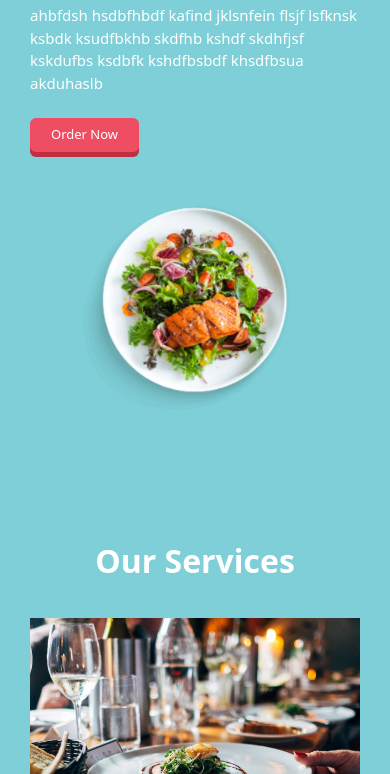
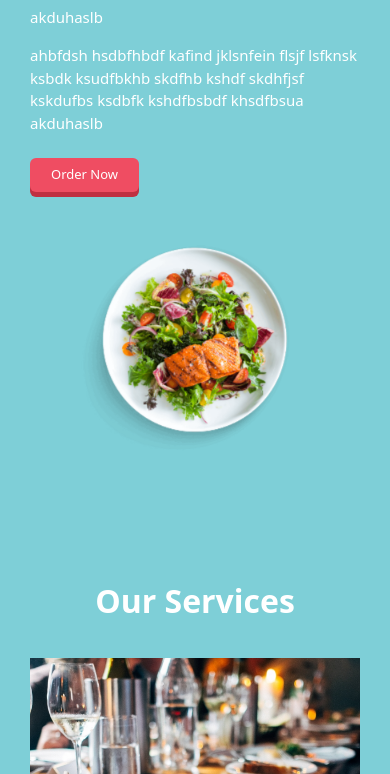
Before and after one commit to kimnopal/kimnopal.github.io, a plain HTML site: page AuntThanosCanteen/index.html in a window 390 px wide. Shown: the part 331-1105 px from the top of the page. Drawn offline with nearby package versions, Linux system fonts and the light colour scheme; files whose address does not match are found by name.

Commit message:
Update style.css

```diff
--- a/AuntThanosCanteen/style.css
+++ b/AuntThanosCanteen/style.css
@@ -295,7 +295,7 @@ i.fck {
     }
 
     .home {
-        padding-top: 60px !important;
+        padding-top: 100px !important;
     }
 
     section {
```
